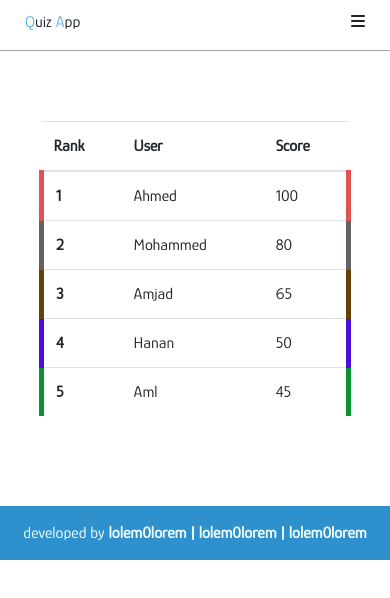
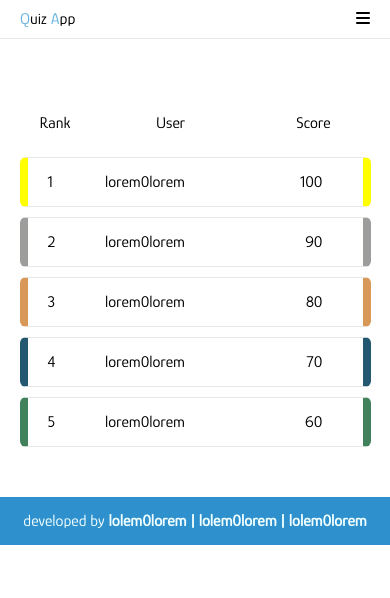
Before and after one commit to ahmed0saber/quiz-app-t3, a plain HTML site: page leaderboard/index.html in a window 390 px wide. Drawn offline with nearby package versions, Linux system fonts and the light colour scheme.

Commit message:
responsive leader-page

```diff
--- a/assets/styles/leaderboard.css
+++ b/assets/styles/leaderboard.css
@@ -15,14 +15,14 @@ body{
 .navcontainer{
     width: 100%;
 
-    border-bottom: 1px solid rgb(166, 166, 166);
+    border-bottom: 1px solid rgba(187, 186, 186, 0.342);
 
-    margin-bottom:  70px ;
+    margin-bottom:  60px ;
 }
 .navcontainer nav{
     display: flex;
     justify-content: space-between;
-    padding: 10px 25px 0px 25px;
+   padding: 10px 20px;
 
 
 }
@@ -49,49 +49,63 @@ nav a:hover{
     display: none;
 }
 
-.table-container{
+.info-container{
     width: 80%;
-   margin: 30px auto ;
+   margin: 5px auto ;
+}
+.info{
+    display: flex;
+    justify-content: space-between;
+    border-top: 1px solid rgba(187, 186, 186, 0.342);
+    border-bottom: 1px solid rgba(187, 186, 186, 0.342);
+
+    border-radius: 6px;
+    margin-bottom: 10px;
+   padding: 15px 130px 15px 20px;
+
+}
+.left {
+    width: 30%;
+    display: flex;
+    justify-content: space-between;
+}
+.info:nth-child(1){
+    border: none;
 }
 
-.tr1{
-    border-left:  5px solid rgb(223, 82, 82);
-    border-right:  5px solid rgb(223, 82, 82);
-    border-radius:20px;
-    margin-bottom: 10px;
+.info:nth-child(2){
 
+    border-right: 8px solid yellow;
+    border-left: 8px solid yellow;
 }
 
-.tr2{
-    border-left:  5px solid rgb(101, 97, 97);
-    border-right:  5px solid rgb(101, 97, 97);
-    border-radius:20px;
-    margin-bottom: 10px;
+.info:nth-child(3){
 
+    border-right: 8px solid rgb(157, 157, 156);
+    border-left: 8px solid rgb(157, 157, 156);
 }
-.tr3{
-    border-left:  5px solid rgb(103, 66, 7);
-    border-right:  5px solid rgb(103, 66, 7);
-    border-radius:20px;
-    margin-bottom: 10px;
 
+.info:nth-child(4){
+
+    border-right: 8px solid rgb(216, 152, 88);
+    border-left: 8px solid rgb(216, 152, 88);
 }
-.tr4{
-    border-left:  5px solid rgb(76, 15, 217);
-    border-right:  5px solid rgb(76, 15, 217);
-    border-radius:20px;
-    margin-bottom: 10px;
+
+.info:nth-child(5){
+
+    border-right: 8px solid rgb(35, 88, 112);
+    border-left: 8px solid rgb(35, 88, 112);
 }
-.tr5{
-    border-left:  5px solid rgb(11, 147, 50);
-    border-right:  5px solid rgb(11, 147, 50);
-    border-radius:20px;
-    margin-bottom: 10px;
+
+.info:nth-child(6){
+
+    border-right: 8px solid rgb(65, 129, 91);
+    border-left: 8px solid rgb(65, 129, 91);
 }
 
 .footercontainer{
     background-color:rgb(46, 144, 205) ;
-    margin-top: 90px;
+    margin-top: 50px;
 
 }
 footer{
@@ -113,4 +127,13 @@ footer span{
     .menuIcon{
         display: inline;
     }
+    .info-container{
+        width: 90%;
+    }
+    .info{
+        padding-right: 40px;
+    }
+    .left{
+        width: 50%;
+    }
 }
--- a/leaderboard/index.html
+++ b/leaderboard/index.html
@@ -7,7 +7,6 @@
     <title>Leaderboard | Quiz App</title>
     <link rel="preconnect" href="https://fonts.googleapis.com">
     <link rel="preconnect" href="https://fonts.gstatic.com" crossorigin>
-    <link rel="stylesheet" href="https://cdn.jsdelivr.net/npm/bootstrap@4.0.0/dist/css/bootstrap.min.css" integrity="sha384-Gn5384xqQ1aoWXA+058RXPxPg6fy4IWvTNh0E263XmFcJlSAwiGgFAW/dAiS6JXm" crossorigin="anonymous">
 
     <link href="https://fonts.googleapis.com/css2?family=Glory&display=swap" rel="stylesheet">
     <link rel="stylesheet" href="https://cdnjs.cloudflare.com/ajax/libs/font-awesome/6.2.1/css/all.min.css" integrity="sha512-MV7K8+y+gLIBoVD59lQIYicR65iaqukzvf/nwasF0nqhPay5w/9lJmVM2hMDcnK1OnMGCdVK+iQrJ7lzPJQd1w==" crossorigin="anonymous" referrerpolicy="no-referrer" />
@@ -30,46 +29,74 @@
 
     </div>
 
-    <div class="table-container">
-    <table class="table">
-        <thead>
-          <tr>
-            <th scope="col">Rank</th>
-            <th scope="col">User</th>
-            <th scope="col">Score</th>
+    <div class=" info-container">
+      <div class="info">
+        <div class="left">
+          <p>Rank</p>
+          <p>User</p>
+        </div>
+        <div class="right">
+          <p>Score</p>
+        </div>
+      </div>
 
-          </tr>
-        </thead>
 
-        <tbody>
-          <tr class="tr1">
-            <th scope="row">1</th>
-            <td>Ahmed</td>
-            <td>100</td>
+      <div class="info">
+        <div class="left">
+          <p>1</p>
+          <p>lorem0lorem</p>
+        </div>
+        <div class="right">
+          <p>100</p>
+        </div>
+      </div>
 
-          </tr>
-          <tr class="tr2">
-            <th scope="row">2</th>
-            <td>Mohammed</td>
-            <td>80</td>
-          </tr>
-          <tr class="tr3">
-            <th scope="row">3</th>
-            <td>Amjad</td>
-            <td>65</td>
-          </tr>
-          <tr class="tr4">
-            <th scope="row">4</th>
-            <td>Hanan</td>
-            <td>50</td>
-          </tr>
-          <tr class="tr5">
-            <th scope="row">5</th>
-            <td>Aml</td>
-            <td>45</td>
-          </tr>
-        </tbody>
-      </table>
+
+      <div class="info">
+        <div class="left">
+          <p>2</p>
+          <p>lorem0lorem</p>
+        </div>
+        <div class="right">
+          <p>90</p>
+        </div>
+      </div>
+
+
+
+      <div class="info">
+        <div class="left">
+          <p>3</p>
+          <p>lorem0lorem</p>
+        </div>
+        <div class="right">
+          <p>80</p>
+        </div>
+      </div>
+
+
+
+      <div class="info">
+        <div class="left">
+          <p>4</p>
+          <p>lorem0lorem</p>
+        </div>
+        <div class="right">
+          <p>70</p>
+        </div>
+      </div>
+
+
+
+      <div class="info">
+        <div class="left">
+          <p>5</p>
+          <p>lorem0lorem</p>
+        </div>
+        <div class="right">
+          <p>60</p>
+        </div>
+      </div>
 
     </div>
 
```
